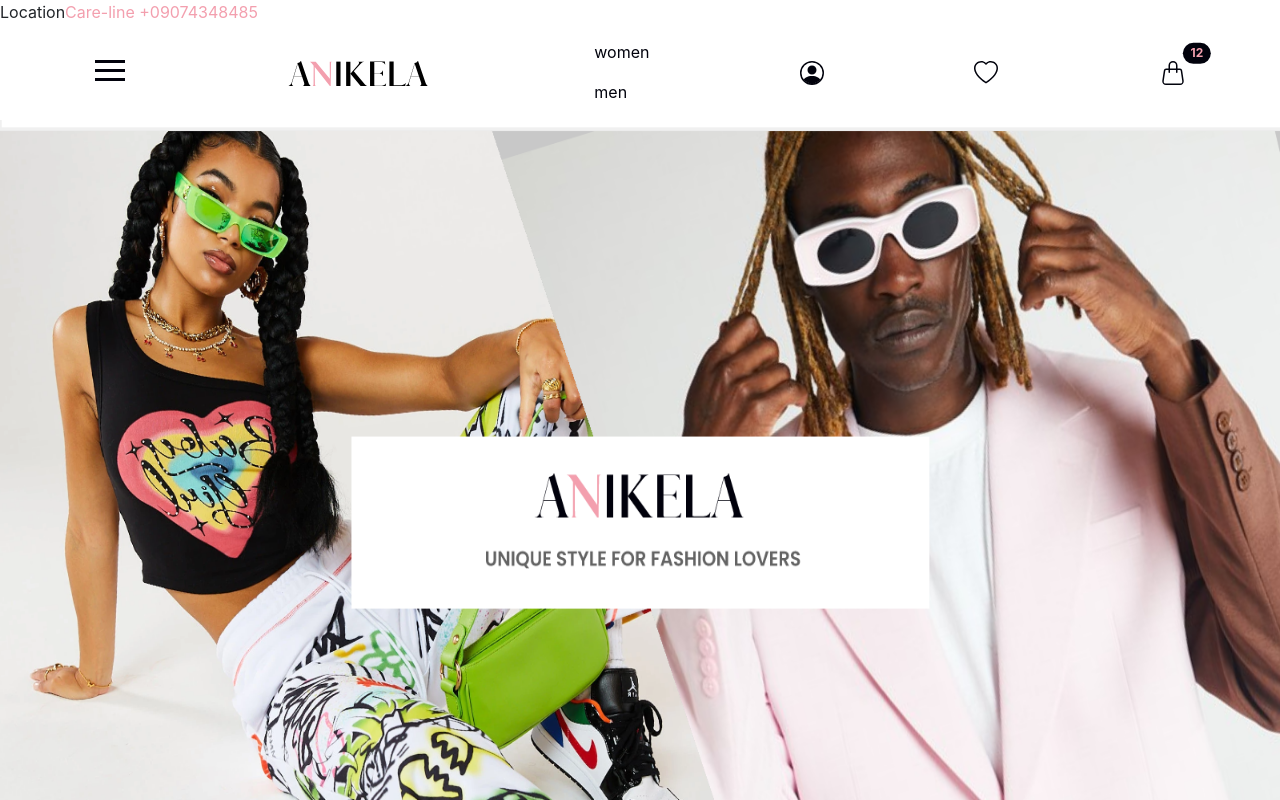
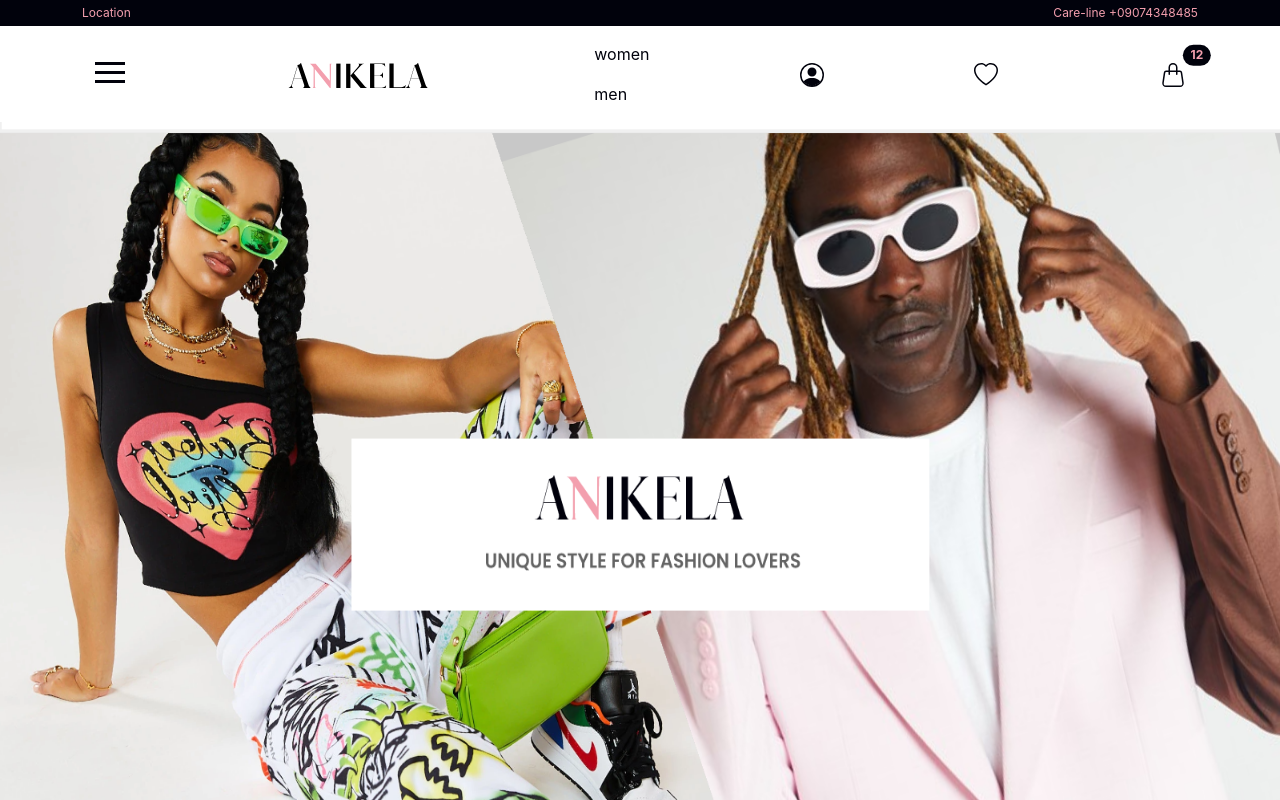
Before and after one commit to Coast-Information-Technology/anikela-ecommerce-customers-frontend, a React (Create React App) app: page / in a window 1280 px wide. Shown: the top 800 px of the page. Built offline with nearby package versions, Linux system fonts and the light colour scheme.

Commit message:
refactored mini nav component

```diff
--- a/src/components/header/Header.tsx
+++ b/src/components/header/Header.tsx
@@ -4,19 +4,21 @@
 const Header = () => {
   return (
     <header className="header">
-      <MiniNav />
+      <MiniNavBar />
       <NavBar />
     </header>
   );
 };
 
-const MiniNav: React.FC = () => {
+const MiniNavBar: React.FC = () => {
   return (
-    <nav className="mini-nav">
-      <span className="mini-nav__location">
-        <span className="location-dropdown__text">Location</span>
-      </span>
-      <span className="text-primary ">Care-line +09074348485</span>
+    <nav className="mini-navbar bg-dark">
+      <div className="container d-flex justify-content-between py-1">
+        <span className="mini-navbar__location">
+          <span className="text-primary">Location</span>
+        </span>
+        <span className="text-primary ">Care-line +09074348485</span>
+      </div>
     </nav>
   );
 };
```
